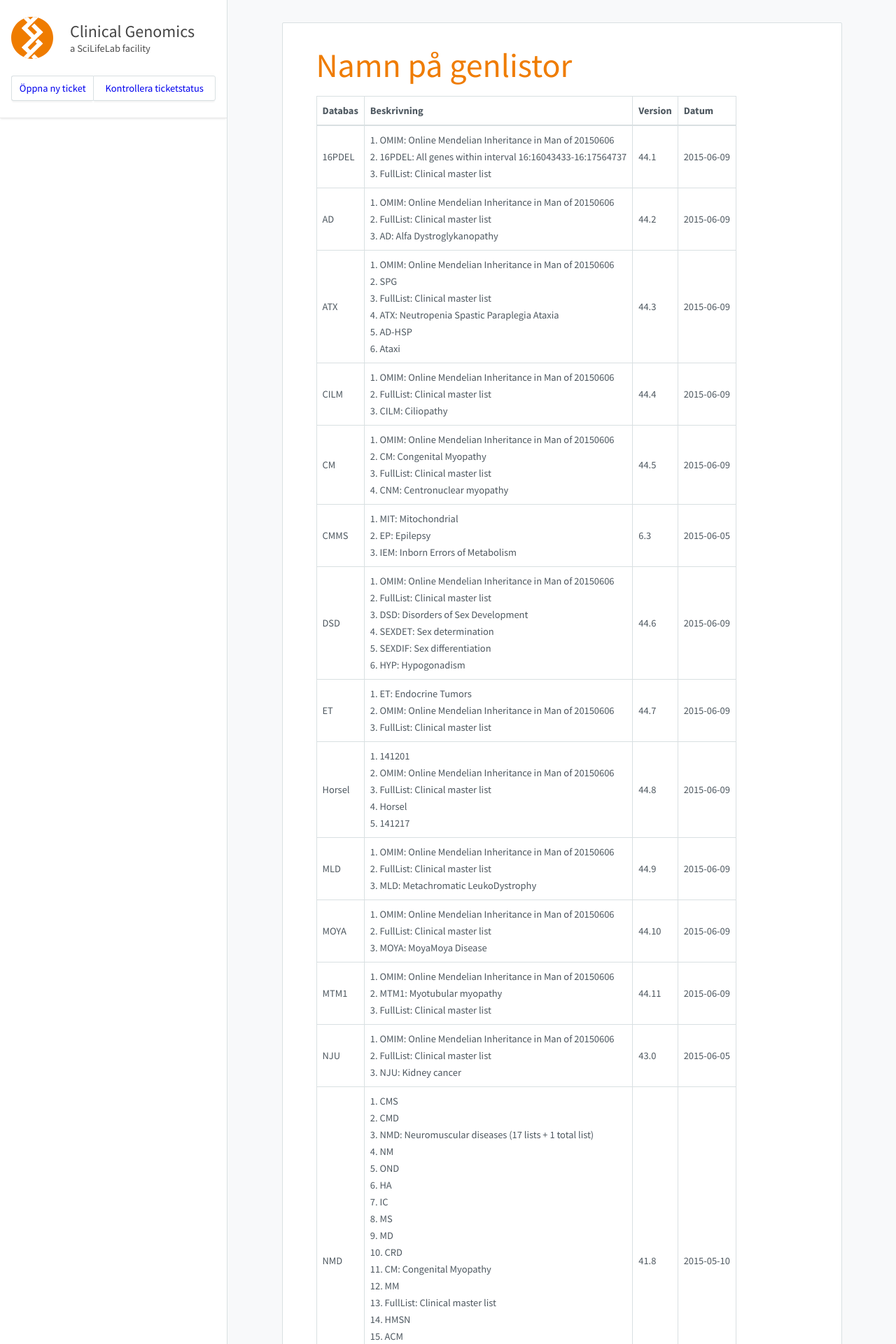
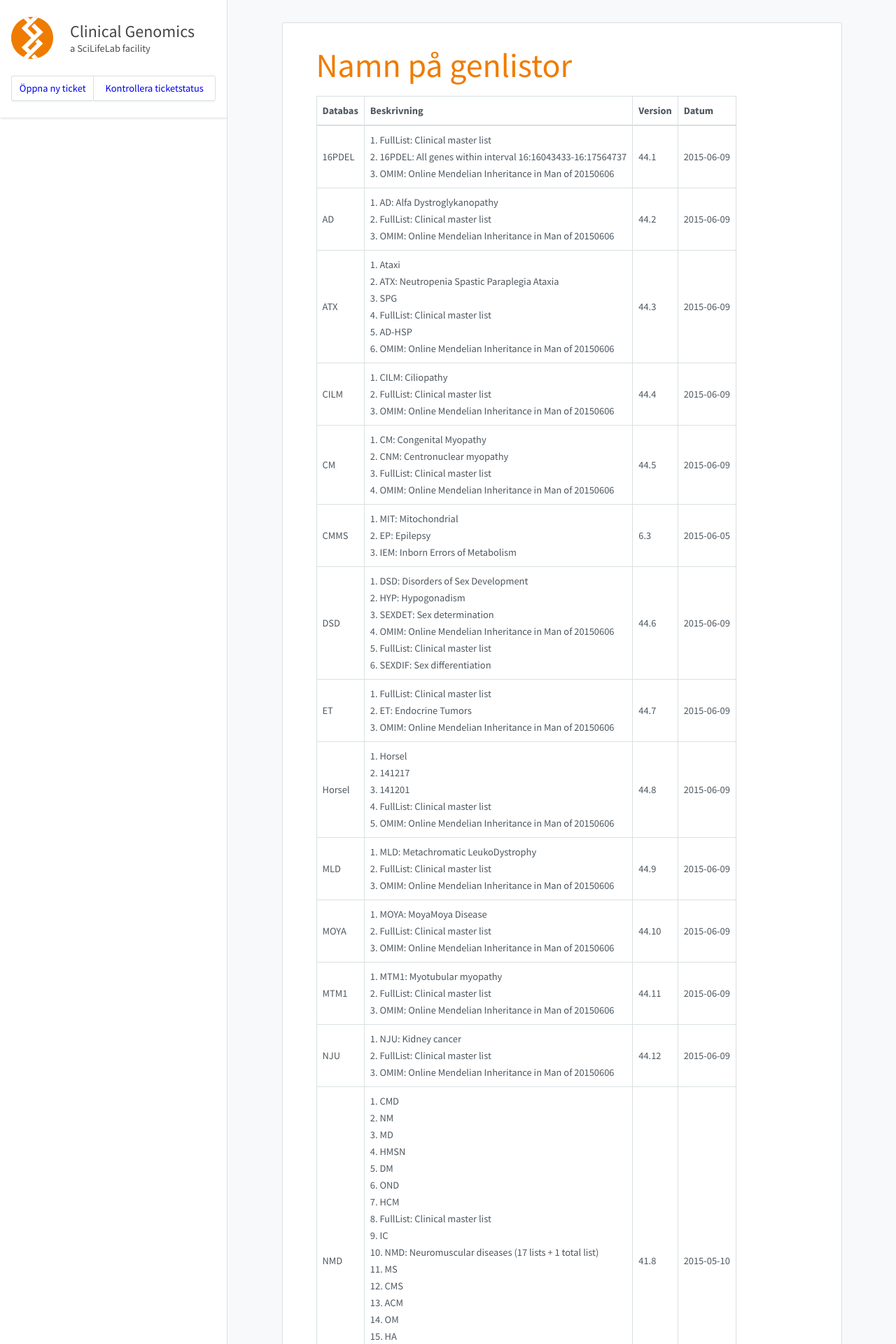
Before and after one commit to Clinical-Genomics/clinical-genomics.github.io, a Jekyll site: the page built from _pages/namnpagenlistor.md, in a window 1280 px wide. Shown: the top 1920 px of the page at 70% size. Built offline with Jekyll 4.4.1, drawn with Linux system fonts in a browser that asks for light colours; nearby versions of some CDN libraries; some of the changed text lies outside the part shown.

Commit message:
Update to cust002-NJU.txt

```diff
--- a/_pages/namnpagenlistor.md
+++ b/_pages/namnpagenlistor.md
@@ -8,24 +8,24 @@ title: Namn på genlistor
 
 |Databas|Beskrivning|Version|Datum|
 |---|---|---|---|
-|16PDEL|1. OMIM: Online Mendelian Inheritance in Man of 20150606<br />2. 16PDEL: All genes within interval 16:16043433-16:17564737<br />3. FullList: Clinical master list<br />|44.1|2015-06-09|
-|AD|1. OMIM: Online Mendelian Inheritance in Man of 20150606<br />2. FullList: Clinical master list<br />3. AD: Alfa Dystroglykanopathy<br />|44.2|2015-06-09|
-|ATX|1. OMIM: Online Mendelian Inheritance in Man of 20150606<br />2. SPG<br />3. FullList: Clinical master list<br />4. ATX: Neutropenia Spastic Paraplegia Ataxia<br />5. AD-HSP<br />6. Ataxi<br />|44.3|2015-06-09|
-|CILM|1. OMIM: Online Mendelian Inheritance in Man of 20150606<br />2. FullList: Clinical master list<br />3. CILM: Ciliopathy<br />|44.4|2015-06-09|
-|CM|1. OMIM: Online Mendelian Inheritance in Man of 20150606<br />2. CM: Congenital Myopathy<br />3. FullList: Clinical master list<br />4. CNM: Centronuclear myopathy<br />|44.5|2015-06-09|
+|16PDEL|1. FullList: Clinical master list<br />2. 16PDEL: All genes within interval 16:16043433-16:17564737<br />3. OMIM: Online Mendelian Inheritance in Man of 20150606<br />|44.1|2015-06-09|
+|AD|1. AD: Alfa Dystroglykanopathy<br />2. FullList: Clinical master list<br />3. OMIM: Online Mendelian Inheritance in Man of 20150606<br />|44.2|2015-06-09|
+|ATX|1. Ataxi<br />2. ATX: Neutropenia Spastic Paraplegia Ataxia<br />3. SPG<br />4. FullList: Clinical master list<br />5. AD-HSP<br />6. OMIM: Online Mendelian Inheritance in Man of 20150606<br />|44.3|2015-06-09|
+|CILM|1. CILM: Ciliopathy<br />2. FullList: Clinical master list<br />3. OMIM: Online Mendelian Inheritance in Man of 20150606<br />|44.4|2015-06-09|
+|CM|1. CM: Congenital Myopathy<br />2. CNM: Centronuclear myopathy<br />3. FullList: Clinical master list<br />4. OMIM: Online Mendelian Inheritance in Man of 20150606<br />|44.5|2015-06-09|
 |CMMS|1. MIT: Mitochondrial<br />2. EP: Epilepsy<br />3. IEM: Inborn Errors of Metabolism<br />|6.3|2015-06-05|
-|DSD|1. OMIM: Online Mendelian Inheritance in Man of 20150606<br />2. FullList: Clinical master list<br />3. DSD: Disorders of Sex Development<br />4. SEXDET: Sex determination<br />5. SEXDIF: Sex differentiation<br />6. HYP: Hypogonadism<br />|44.6|2015-06-09|
-|ET|1. ET: Endocrine Tumors<br />2. OMIM: Online Mendelian Inheritance in Man of 20150606<br />3. FullList: Clinical master list<br />|44.7|2015-06-09|
-|Horsel|1. 141201<br />2. OMIM: Online Mendelian Inheritance in Man of 20150606<br />3. FullList: Clinical master list<br />4. Horsel<br />5. 141217<br />|44.8|2015-06-09|
-|MLD|1. OMIM: Online Mendelian Inheritance in Man of 20150606<br />2. FullList: Clinical master list<br />3. MLD: Metachromatic LeukoDystrophy<br />|44.9|2015-06-09|
-|MOYA|1. OMIM: Online Mendelian Inheritance in Man of 20150606<br />2. FullList: Clinical master list<br />3. MOYA: MoyaMoya Disease<br />|44.10|2015-06-09|
-|MTM1|1. OMIM: Online Mendelian Inheritance in Man of 20150606<br />2. MTM1: Myotubular myopathy<br />3. FullList: Clinical master list<br />|44.11|2015-06-09|
-|NJU|1. OMIM: Online Mendelian Inheritance in Man of 20150606<br />2. FullList: Clinical master list<br />3. NJU: Kidney cancer<br />|43.0|2015-06-05|
-|NMD|1. CMS<br />2. CMD<br />3. NMD: Neuromuscular diseases (17 lists + 1 total list)<br />4. NM<br />5. OND<br />6. HA<br />7. IC<br />8. MS<br />9. MD<br />10. CRD<br />11. CM: Congenital Myopathy<br />12. MM<br />13. FullList: Clinical master list<br />14. HMSN<br />15. ACM<br />16. HCM<br />17. HP<br />18. DM<br />19. OM<br />20. MND<br />|41.8|2015-05-10|
+|DSD|1. DSD: Disorders of Sex Development<br />2. HYP: Hypogonadism<br />3. SEXDET: Sex determination<br />4. OMIM: Online Mendelian Inheritance in Man of 20150606<br />5. FullList: Clinical master list<br />6. SEXDIF: Sex differentiation<br />|44.6|2015-06-09|
+|ET|1. FullList: Clinical master list<br />2. ET: Endocrine Tumors<br />3. OMIM: Online Mendelian Inheritance in Man of 20150606<br />|44.7|2015-06-09|
+|Horsel|1. Horsel<br />2. 141217<br />3. 141201<br />4. FullList: Clinical master list<br />5. OMIM: Online Mendelian Inheritance in Man of 20150606<br />|44.8|2015-06-09|
+|MLD|1. MLD: Metachromatic LeukoDystrophy<br />2. FullList: Clinical master list<br />3. OMIM: Online Mendelian Inheritance in Man of 20150606<br />|44.9|2015-06-09|
+|MOYA|1. MOYA: MoyaMoya Disease<br />2. FullList: Clinical master list<br />3. OMIM: Online Mendelian Inheritance in Man of 20150606<br />|44.10|2015-06-09|
+|MTM1|1. MTM1: Myotubular myopathy<br />2. FullList: Clinical master list<br />3. OMIM: Online Mendelian Inheritance in Man of 20150606<br />|44.11|2015-06-09|
+|NJU|1. NJU: Kidney cancer<br />2. FullList: Clinical master list<br />3. OMIM: Online Mendelian Inheritance in Man of 20150606<br />|44.12|2015-06-09|
+|NMD|1. CMD<br />2. NM<br />3. MD<br />4. HMSN<br />5. DM<br />6. OND<br />7. HCM<br />8. FullList: Clinical master list<br />9. IC<br />10. NMD: Neuromuscular diseases (17 lists + 1 total list)<br />11. MS<br />12. CMS<br />13. ACM<br />14. OM<br />15. HA<br />16. CM: Congenital Myopathy<br />17. CRD<br />18. HP<br />19. MND<br />20. MM<br />|41.8|2015-05-10|
 |OMIM|Online Mendelian Inheritance in Man of 20150606|43.0|2015-06-08|
-|ORO|1. ORO: Oro-facial-digital syndrome<br />2. OMIM: Online Mendelian Inheritance in Man of 20150606<br />3. FullList: Clinical master list<br />|42.0|2015-05-10|
-|PAF1|1. OMIM: Online Mendelian Inheritance in Man of 20150606<br />2. FullList: Clinical master list<br />3. PAF1: RNA polymerase II-associated factor<br />|42.1|2015-05-10|
+|ORO|1. ORO: Oro-facial-digital syndrome<br />2. FullList: Clinical master list<br />3. OMIM: Online Mendelian Inheritance in Man of 20150606<br />|42.0|2015-05-10|
+|PAF1|1. PAF1: RNA polymerase II-associated factor<br />2. FullList: Clinical master list<br />3. OMIM: Online Mendelian Inheritance in Man of 20150606<br />|42.1|2015-05-10|
 |PID|Primary Immune Deficiency|6.2|2015-05-09|
-|SCN|1. OMIM: Online Mendelian Inheritance in Man of 20150606<br />2. FullList: Clinical master list<br />3. SCN: Neutropenia<br />|42.2|2015-05-10|
-|SHANK1|1. OMIM: Online Mendelian Inheritance in Man of 20150606<br />2. FullList: Clinical master list<br />3. SHANK1: SH3 and multiple ankyrin repeat domains 1<br />|42.3|2015-05-10|
-|SKD|1. OMIM: Online Mendelian Inheritance in Man of 20150606<br />2. FullList: Clinical master list<br />3. SKD: Skeletal dysplasia<br />|42.4|2015-05-10|
+|SCN|1. SCN: Neutropenia<br />2. FullList: Clinical master list<br />3. OMIM: Online Mendelian Inheritance in Man of 20150606<br />|42.2|2015-05-10|
+|SHANK1|1. SHANK1: SH3 and multiple ankyrin repeat domains 1<br />2. FullList: Clinical master list<br />3. OMIM: Online Mendelian Inheritance in Man of 20150606<br />|42.3|2015-05-10|
+|SKD|1. SKD: Skeletal dysplasia<br />2. FullList: Clinical master list<br />3. OMIM: Online Mendelian Inheritance in Man of 20150606<br />|42.4|2015-05-10|
```
